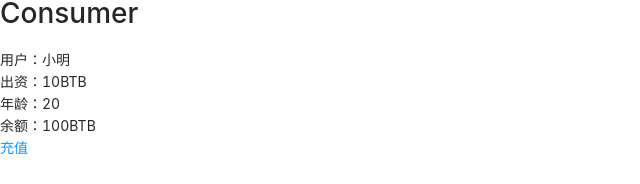
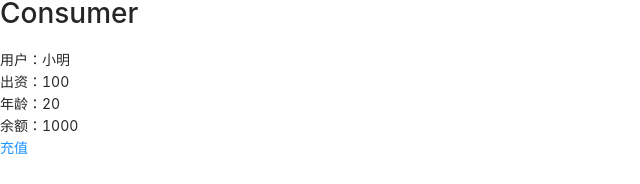
Before and after one commit to kongmingLatern/BlockChain, a Vue app: page / in a window 1280 px wide. Shown: the part 193-377 px from the top of the page, without its empty margins (0-640 px from the left). Built offline with nearby package versions, Linux system fonts and the light colour scheme.

Commit message:
feat: add user

```diff
--- a/src/components/TableInfo.vue
+++ b/src/components/TableInfo.vue
@@ -2,9 +2,13 @@
   <div border border-collapse text-center h-37 w-40 lh-7>
     <header border-b-solid>用户：{{ userInfo.name }}</header>
     <main border-b-solid>
-      <div>出资：<span font-semibold color-red>{{ userInfo.price }}</span></div>
+      <div>
+        出资：<span font-semibold color-red>{{ userInfo.price }}</span>
+      </div>
       <div>年龄：{{ userInfo.age }}</div>
-      <div>余额：<span color-blue>{{ userInfo.wallet }}</span></div>
+      <div>
+        余额：<span color-blue>{{ userInfo.wallet }}</span>
+      </div>
     </main>
     <footer>
       <router-link to="" decoration-none>充值</router-link>
@@ -12,14 +16,15 @@
   </div>
 </template>
 
-<script setup lang='ts'>
-const userInfo = {
-  name: '小明',
+<script setup lang="ts">
+import type { UserInfoType } from "@/type";
+const userInfo: UserInfoType = {
+  id: 1,
+  name: "小明",
   age: 20,
-  wallet: '100BTB',
-  price: '10BTB'
-}
+  wallet: "1000",
+  price: "100",
+};
 </script>
 
-<style scoped>
-</style>
+<style scoped></style>
```
